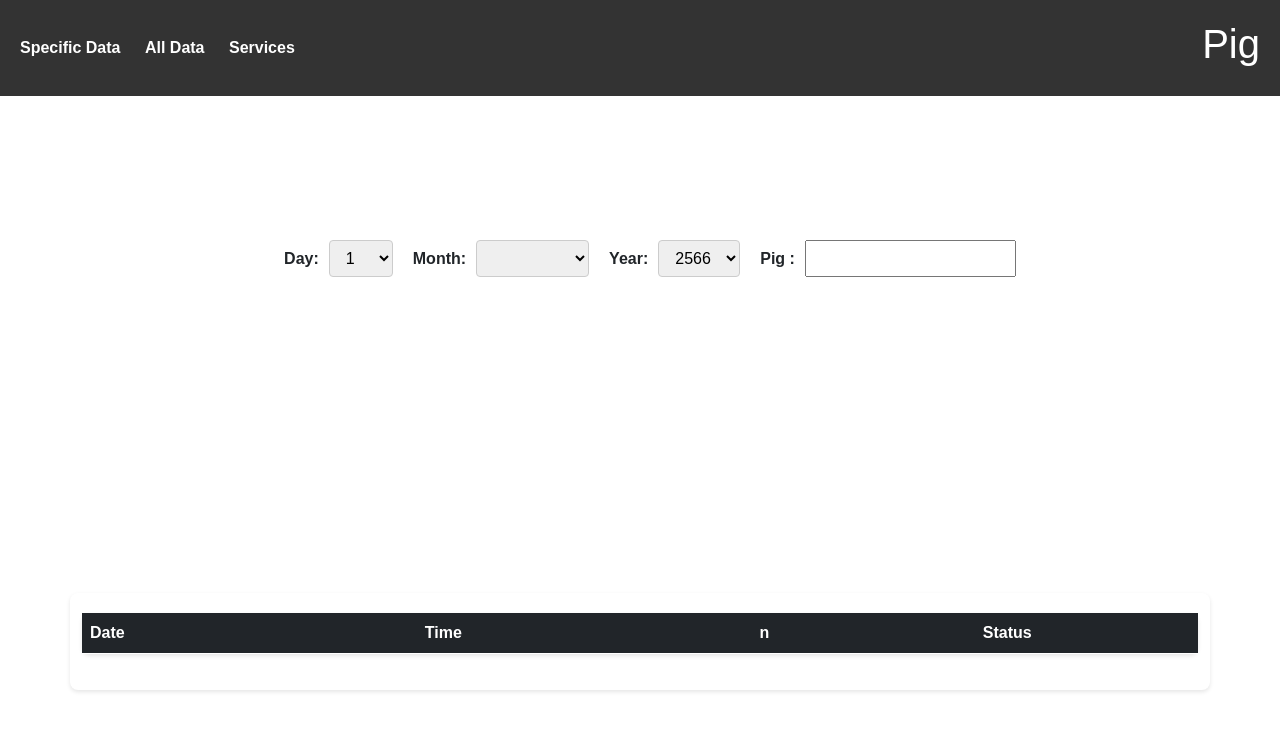
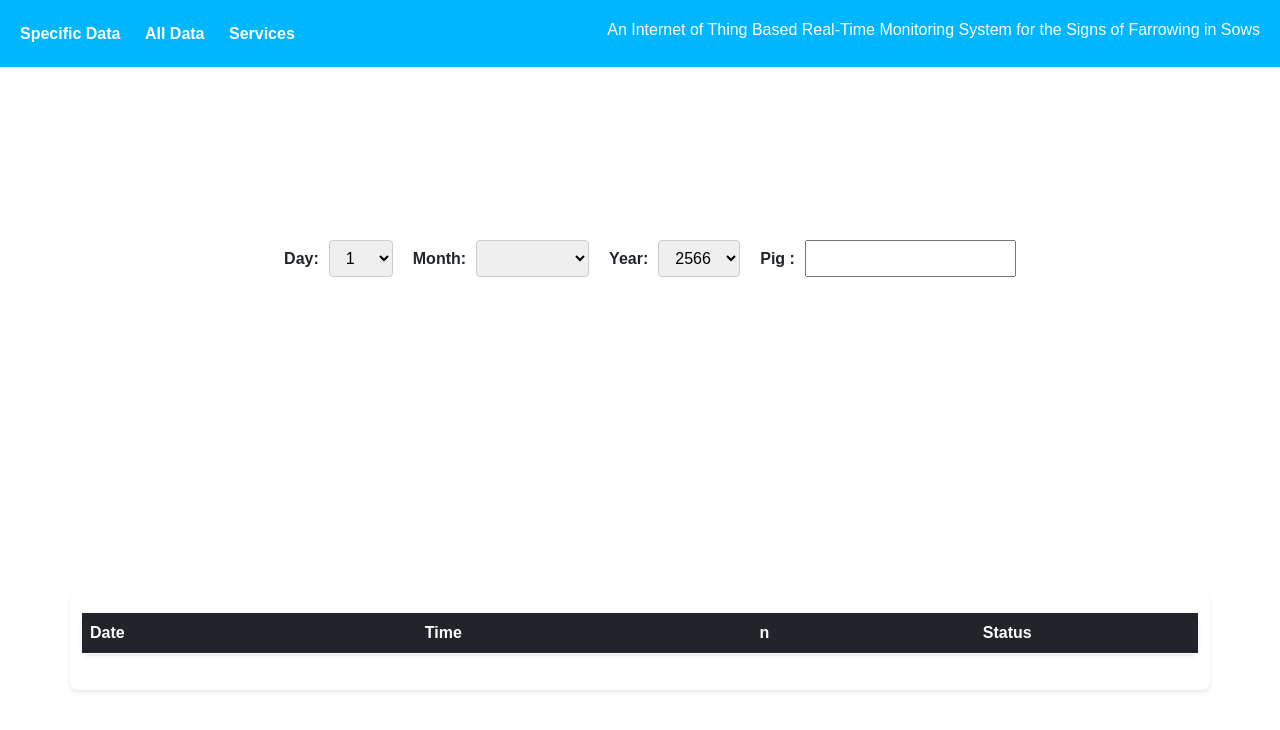
Before and after one commit to TNPKpenguin/PigWebsiteSummary, a plain HTML site: page allData.html in a window 1280 px wide. Drawn offline with nearby package versions, Linux system fonts and the light colour scheme; no server answers.

Commit message:
Add files via upload

```diff
--- a/allData.html
+++ b/allData.html
@@ -21,7 +21,7 @@
           <li id = "page-3"><a href="#">Services</a></li>
         </ul>
       </nav>
-      <h1>Pig</h1>
+      <h6>An Internet of Thing Based Real-Time Monitoring System for the Signs of Farrowing in Sows</h6>
     </header>
 
   <div>
--- a/styles.css
+++ b/styles.css
@@ -89,7 +89,7 @@
     display: flex;
     justify-content: space-between;
     align-items: center;
-    background-color: #333;
+    background-color: #00b7ff;
     padding: 20px;
     color: #fff;
     width: 100%;
```
Also changed, not shown: index.html (+1 -1 lines).
